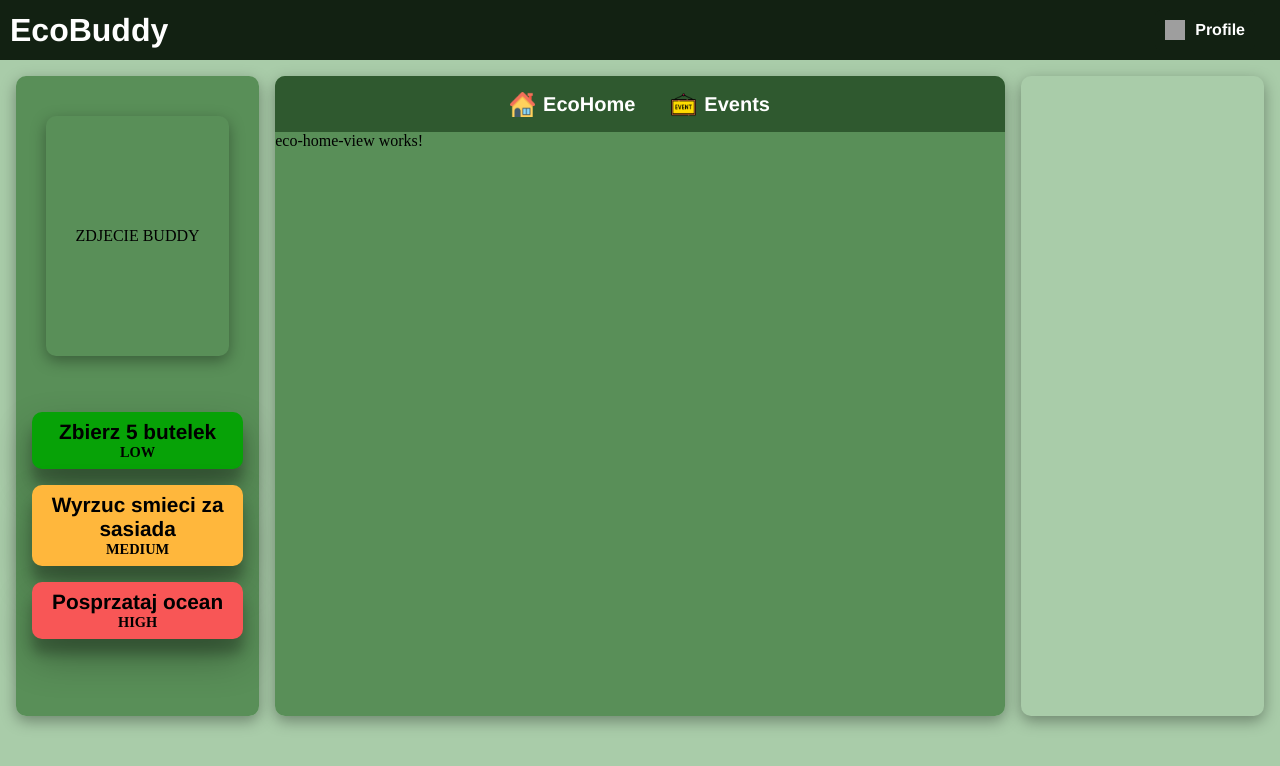
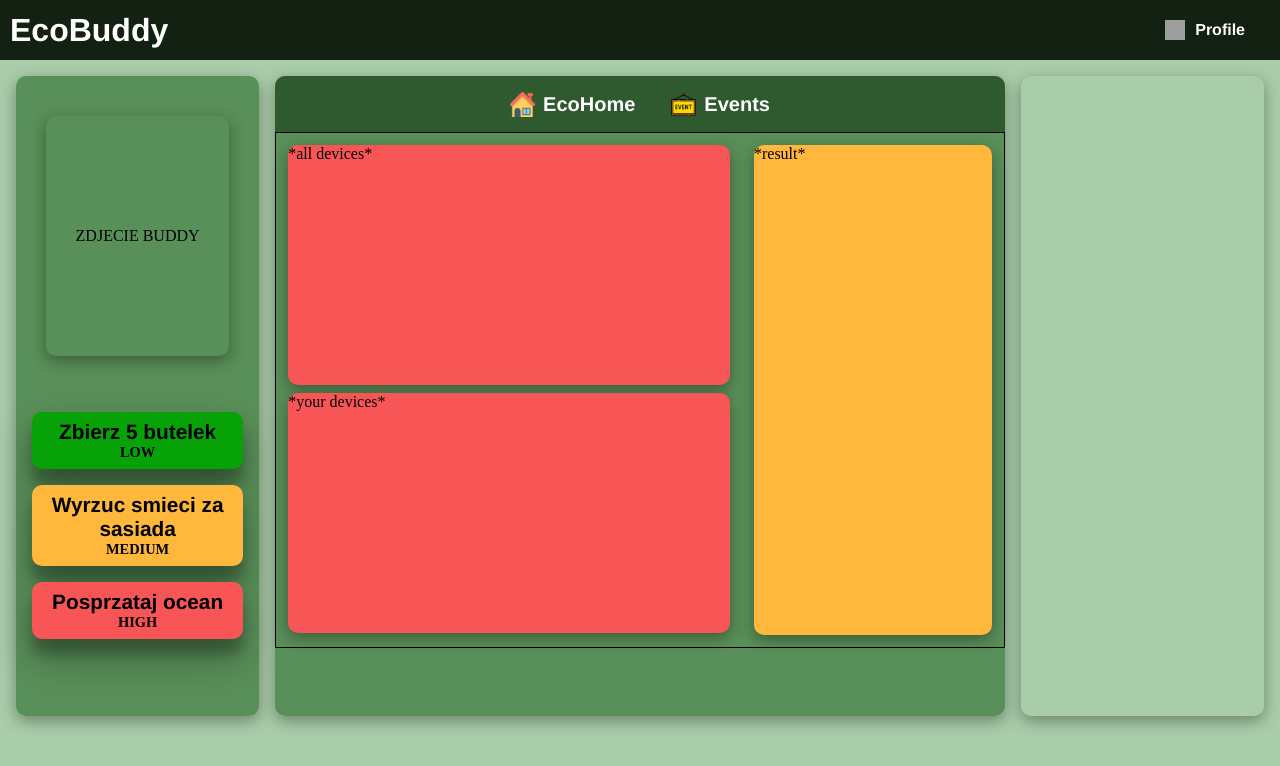
Before and after one commit to JakubKonkol/EcoBuddy, an Angular app in the folder EcoBuddyApp/: page / in a window 1280 px wide. Shown: the top 766 px of the page. Built offline with nearby package versions, Linux system fonts and the light colour scheme; grey boxes are pictures that could not be loaded.

Commit message:
EcoHome component visual update

```diff
--- a/EcoBuddyApp/src/app/components/eco-home-view/eco-home-view.component.css
+++ b/EcoBuddyApp/src/app/components/eco-home-view/eco-home-view.component.css
@@ -0,0 +1,29 @@
+.container{
+  border: 1px solid black;
+  height: 100%;
+  display: flex;
+}
+.devices{
+  flex-basis: 65%;
+  display: flex;
+  flex-direction: column;
+  gap: 0.5rem;
+  margin: 0.75rem;
+}
+.result{
+  flex-basis: 35%;
+  display: flex;
+  flex-direction: column;
+  gap: 0.5rem;
+  margin: 0.75rem;
+
+  background-color: #ffb73c;
+  border-radius: 10px;
+  box-shadow: rgba(0, 0, 0, 0.35) 0px 5px 15px;
+}
+.all-devices, .your-devices{
+  background-color: #f85656;
+  height: 15rem;
+  border-radius: 10px;
+  box-shadow: rgba(0, 0, 0, 0.35) 0px 5px 15px;
+}
--- a/EcoBuddyApp/src/app/components/eco-home-view/eco-home-view.component.html
+++ b/EcoBuddyApp/src/app/components/eco-home-view/eco-home-view.component.html
@@ -1 +1,13 @@
-<p>eco-home-view works!</p>
+<div class="container">
+  <div class="devices">
+    <div class="all-devices">
+      *all devices*
+    </div>
+    <div class="your-devices">
+      *your devices*
+    </div>
+  </div>
+  <div class="result">
+    *result*
+  </div>
+</div>
```
